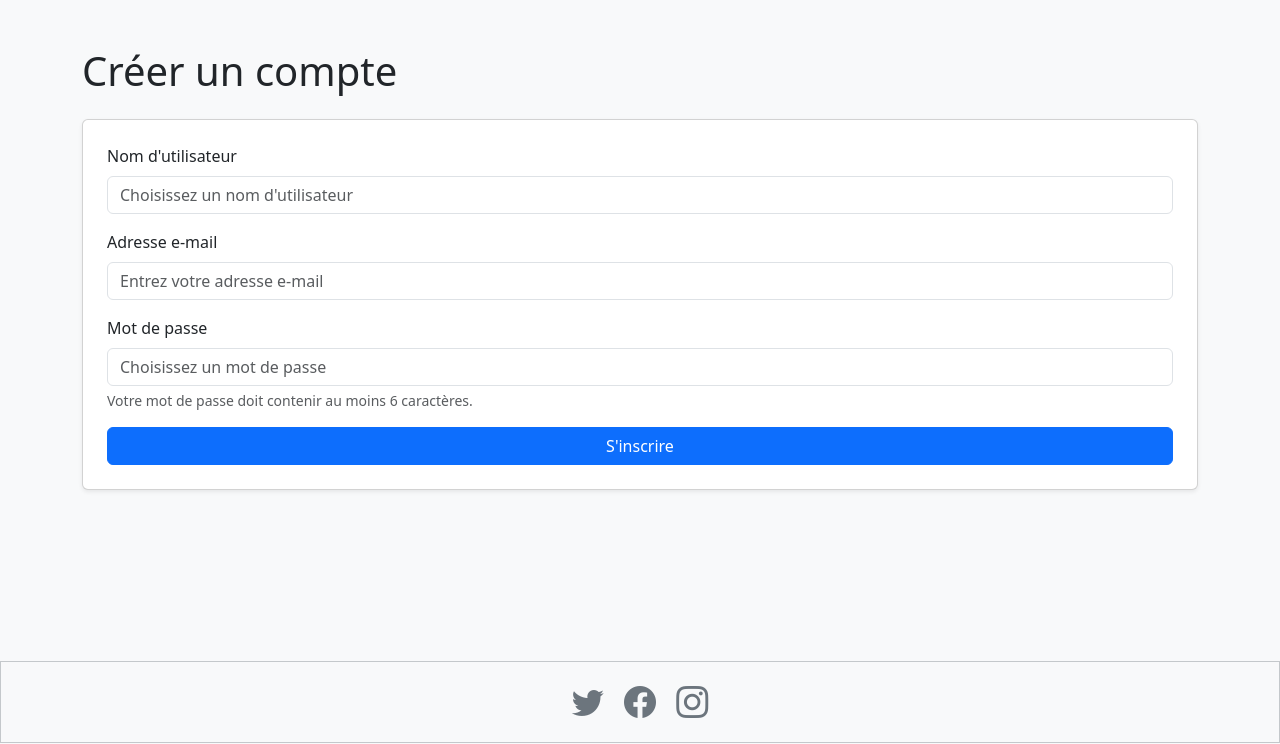
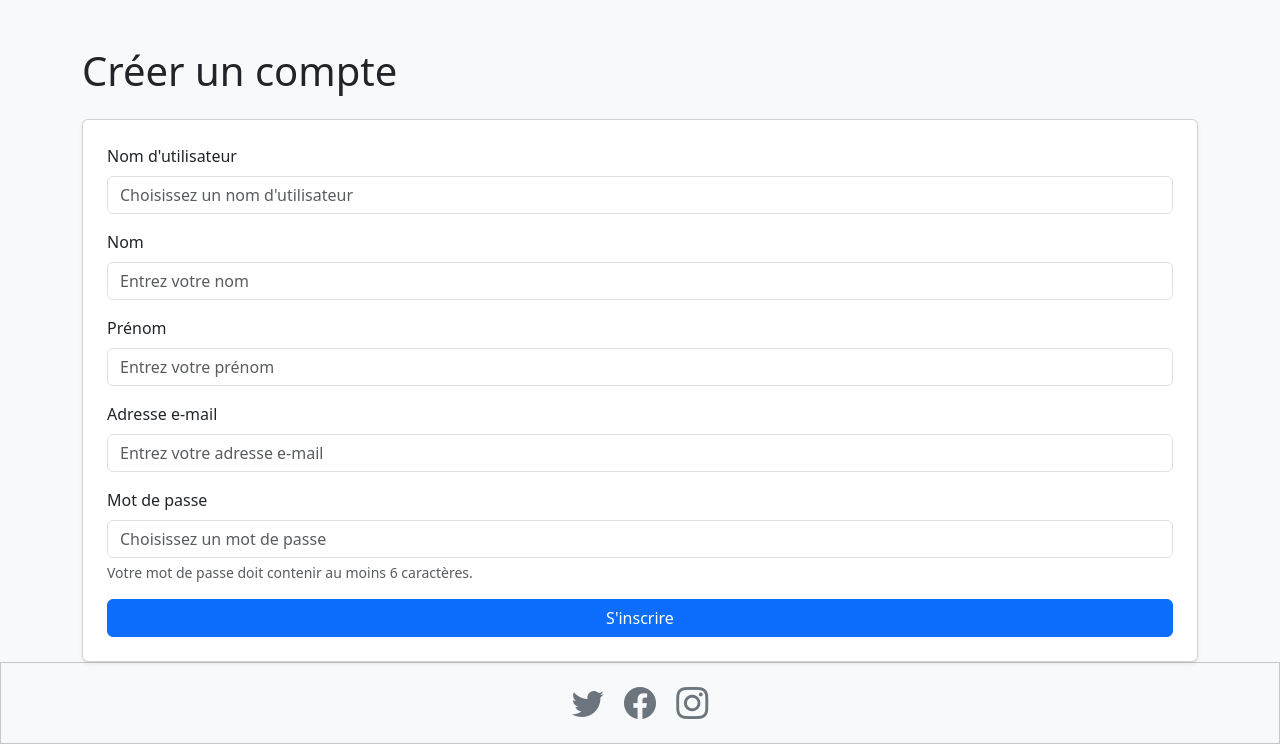
Before and after one commit to njarach/snowtricks, a Symfony app: template templates/registration/register.html.twig in a window 1280 px wide. Shown: the part 57-801 px from the top of the page. Run offline with Twig, Linux system fonts and the light colour scheme; the template is opened without the code that fills it, so the values that code supplies are empty; form fields are guessed from the names that the template uses; style sheets or scripts are compiled from the project's sources; some libraries are stand-ins or nearby versions.

Commit message:
+ UPDATED register form

```diff
--- a/templates/registration/register.html.twig
+++ b/templates/registration/register.html.twig
@@ -20,6 +20,18 @@
             </div>
 
             <div class="form-group mb-3">
+                {{ form_label(registrationForm.lastname, 'Nom', {'label_attr': {'class': 'form-label'}}) }}
+                {{ form_widget(registrationForm.lastname, {'attr': {'class': 'form-control','placeholder': 'Entrez votre nom'}}) }}
+                {{ form_errors(registrationForm.lastname) }}
+            </div>
+
+            <div class="form-group mb-3">
+                {{ form_label(registrationForm.firstname, 'Prénom', {'label_attr': {'class': 'form-label'}}) }}
+                {{ form_widget(registrationForm.firstname, {'attr': {'class': 'form-control','placeholder': 'Entrez votre prénom'}}) }}
+                {{ form_errors(registrationForm.firstname) }}
+            </div>
+
+            <div class="form-group mb-3">
                 {{ form_label(registrationForm.email, 'Adresse e-mail', {'label_attr': {'class': 'form-label'}}) }}
                 {{ form_widget(registrationForm.email, {'attr': {'class': 'form-control', 'placeholder': 'Entrez votre adresse e-mail'}}) }}
                 {{ form_errors(registrationForm.email) }}
--- a/templates/trick/show.html.twig
+++ b/templates/trick/show.html.twig
@@ -16,7 +16,7 @@
 
                     <div class="position-absolute top-50 start-50 translate-middle text-white text-center"
                          style="background: rgba(0, 0, 0, 0.5); padding: 10px 20px; border-radius: 8px; width: 90%;">
-                        <h1 class="fw-bold">{{ trick.name }}</h1>
+                        <h1 class="fw-bold">{{ trick.name|upper }}</h1>
                     </div>
                 </div>
             {% else %}
```
